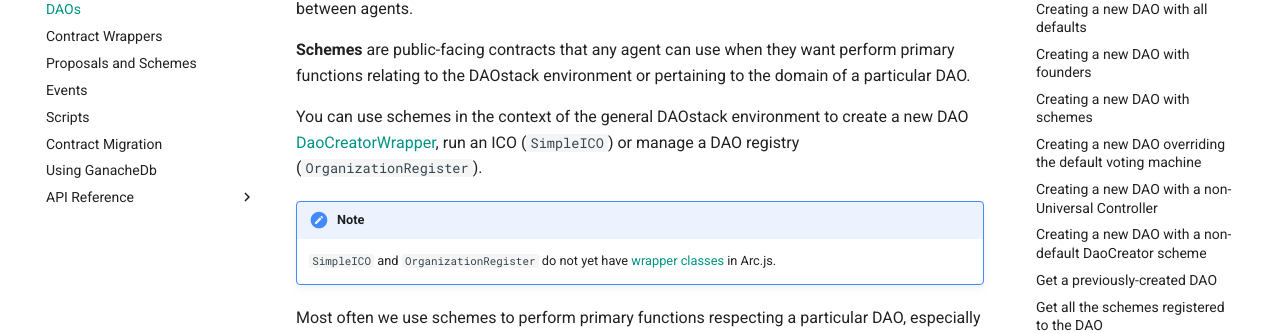
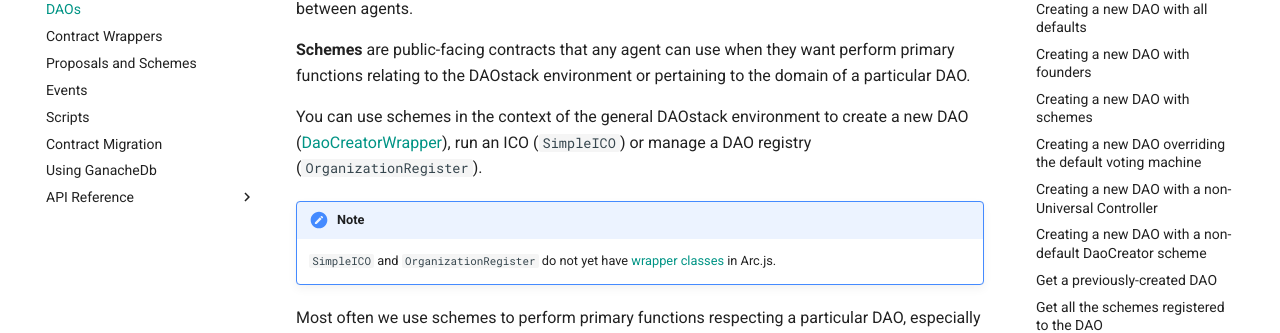
Before and after one commit to daostack/arc.js_legacy, an MkDocs documentation site: the page built from docs/Daos.md, in a window 1280 px wide and 900 px high, scrolled down 570 px. Shown: the part 153-486 px from the top of the window. Built offline with MkDocs 1.6.1 and Material for MkDocs 9.7.7, drawn with Linux system fonts in a browser that asks for light colours; comment, search, counter and statistics services are not loaded; old or Windows-style settings are respelled for this version of MkDocs; part of the change alters nothing that is shown.

```diff
--- a/docs/Daos.md
+++ b/docs/Daos.md
@@ -17,7 +17,7 @@ of the DAO, such as when voting and the nature of what causes it to be gained or
 
 **Schemes** are public-facing contracts that any agent can use when they want perform primary functions relating to the DAOstack environment or pertaining to the domain of a particular DAO.
 
-You can use schemes in the context of the general DAOstack environment to create a new DAO [DaoCreatorWrapper](api/classes/DaoCreatorWrapper), run an ICO (`SimpleICO`) or manage a DAO registry (`OrganizationRegister`).
+You can use schemes in the context of the general DAOstack environment to create a new DAO ([DaoCreatorWrapper](api/classes/DaoCreatorWrapper)), run an ICO (`SimpleICO`) or manage a DAO registry (`OrganizationRegister`).
 
 !!! note
     `SimpleICO` and `OrganizationRegister` do not yet have [wrapper classes](Wrappers) in Arc.js.
--- a/mkdocs.yml
+++ b/mkdocs.yml
@@ -62,6 +62,7 @@ pages:
   - Utils : 'api/classes/Utils.md'
   - VestingSchemeWrapper : 'api/classes/VestingSchemeWrapper.md'
   - VoteInOrganizationSchemeWrapper : 'api/classes/VoteInOrganizationSchemeWrapper.md'
+  - WrapperFilter : 'api/classes/WrapperFilter.md'
   - WrapperService : 'api/classes/WrapperService.md'
   - BinaryVoteResult : 'api/enums/BinaryVoteResult.md'
   - DefaultSchemePermissions : 'api/enums/DefaultSchemePermissions.md'
@@ -131,6 +132,7 @@ pages:
   - GetVoteStatusConfig : 'api/interfaces/GetVoteStatusConfig.md'
   - GetWinningVoteConfig : 'api/interfaces/GetWinningVoteConfig.md'
   - ILogger : 'api/interfaces/ILogger.md'
+  - InitializeArcOptions : 'api/interfaces/InitializeArcOptions.md'
   - InitialSchemesSetEventResult : 'api/interfaces/InitialSchemesSetEventResult.md'
   - IsVotableConfig : 'api/interfaces/IsVotableConfig.md'
   - LogEntry : 'api/interfaces/LogEntry.md'
@@ -185,3 +187,4 @@ pages:
   - VoteOnBehalfEventResult : 'api/interfaces/VoteOnBehalfEventResult.md'
   - VoteProposalEventResult : 'api/interfaces/VoteProposalEventResult.md'
   - VoteWithSpecifiedAmountsConfig : 'api/interfaces/VoteWithSpecifiedAmountsConfig.md'
+  - WrapperServiceInitializeOptions : 'api/interfaces/WrapperServiceInitializeOptions.md'
```
